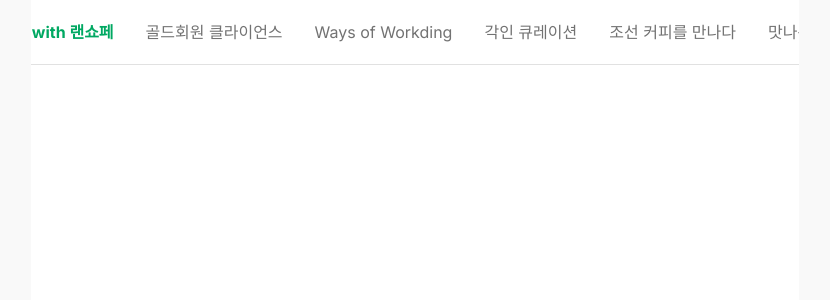
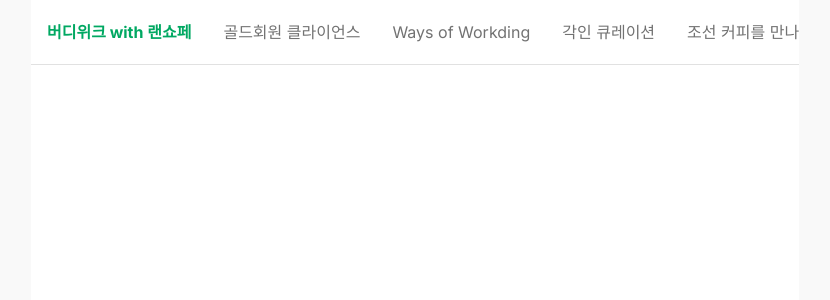
Before and after one commit to spharos6th-colorful/FE-colorful-starbucks, a Next.js app: page /events in a window 1280 px wide. Shown: the top 300 px of the page, without its empty margins (225-1055 px from the left). Built offline with nearby package versions, Linux system fonts and the light colour scheme.

Commit message:
🐛 fix: 활성화된 이벤트탭 콘텐츠가 중앙으로 나오게 설정

```diff
--- a/src/components/modules/event/EventTabContent.tsx
+++ b/src/components/modules/event/EventTabContent.tsx
@@ -1,5 +1,5 @@
 'use client';
-import React from 'react';
+import React, { useRef, useEffect } from 'react';
 import { useRouter } from 'next/navigation';
 
 import { EventResponseType } from '@/actions/event-service';
@@ -12,22 +12,39 @@ interface EventTabContentProps {
 
 export default function EventTabContent({ events, activeEventId }: EventTabContentProps) {
   const router = useRouter();
+  const activeTabRef = useRef<HTMLDivElement>(null);
 
   const handleEventClick = (eventUuid: string) => {
     router.push(`?eventId=${eventUuid}`, { scroll: false });
   };
 
+  useEffect(() => {
+    if (activeTabRef.current) {
+      activeTabRef.current.scrollIntoView({
+        behavior: 'smooth',
+        block: 'nearest',
+        inline: 'center',
+      });
+    }
+  }, [activeEventId]);
+
   return (
-    <div className='flex justify-center overflow-x-auto hide-scrollbar'>
-      {events.map((event) => (
-        <div key={event.eventUuid} className='flex-shrink-0'>
-          <EventTab
-            title={event.title}
-            isActive={activeEventId === event.eventUuid}
-            onClick={() => handleEventClick(event.eventUuid)}
-          />
-        </div>
-      ))}
+    <div className='flex justify-center'>
+      <div className='flex overflow-x-auto hide-scrollbar'>
+        {events.map((event) => {
+          const isActive = activeEventId === event.eventUuid;
+          return (
+            <div
+              key={event.eventUuid}
+              className='flex-shrink-0'
+              // 활성화된 탭에 ref 추가
+              ref={isActive ? activeTabRef : null}
+            >
+              <EventTab title={event.title} isActive={isActive} onClick={() => handleEventClick(event.eventUuid)} />
+            </div>
+          );
+        })}
+      </div>
     </div>
   );
 }
```
